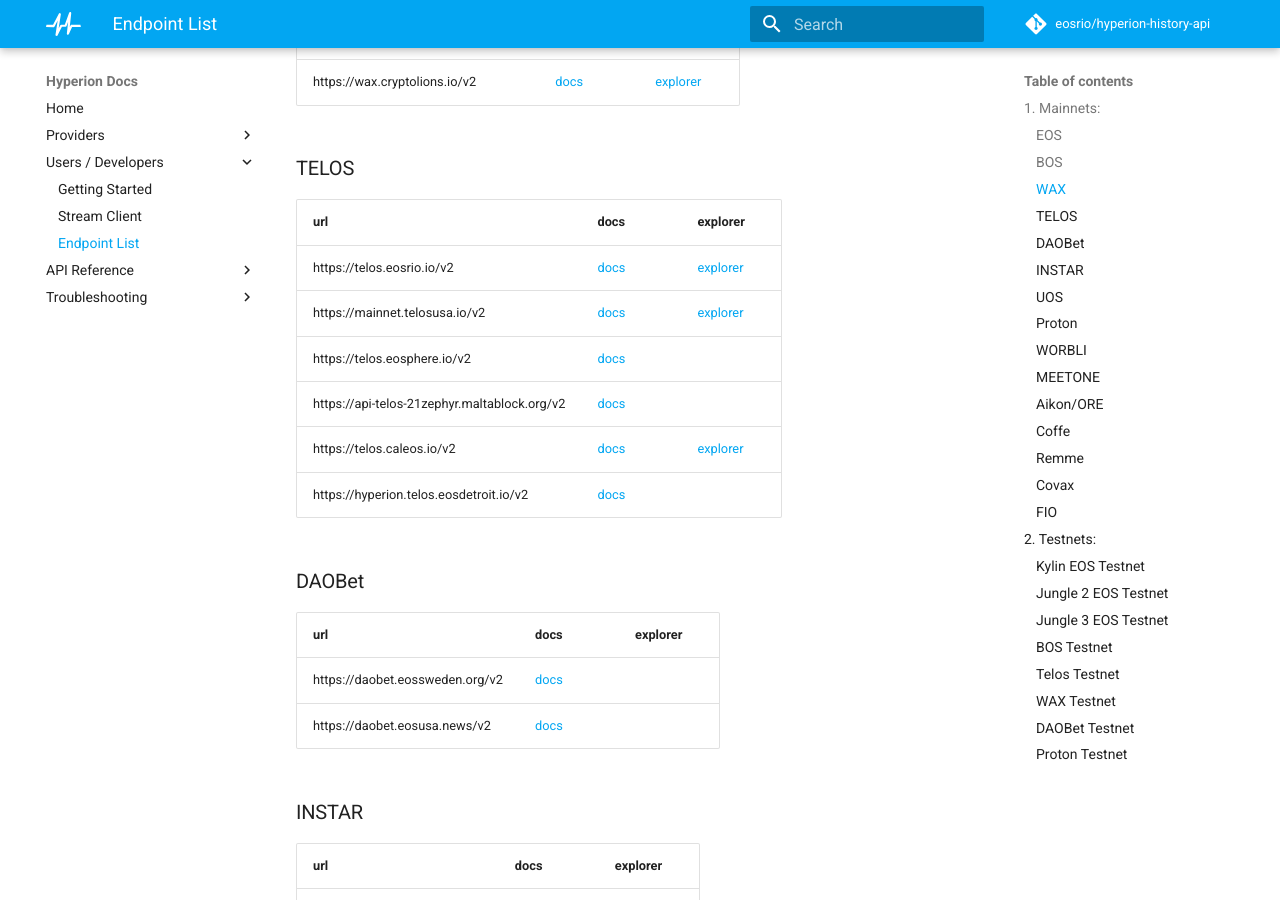
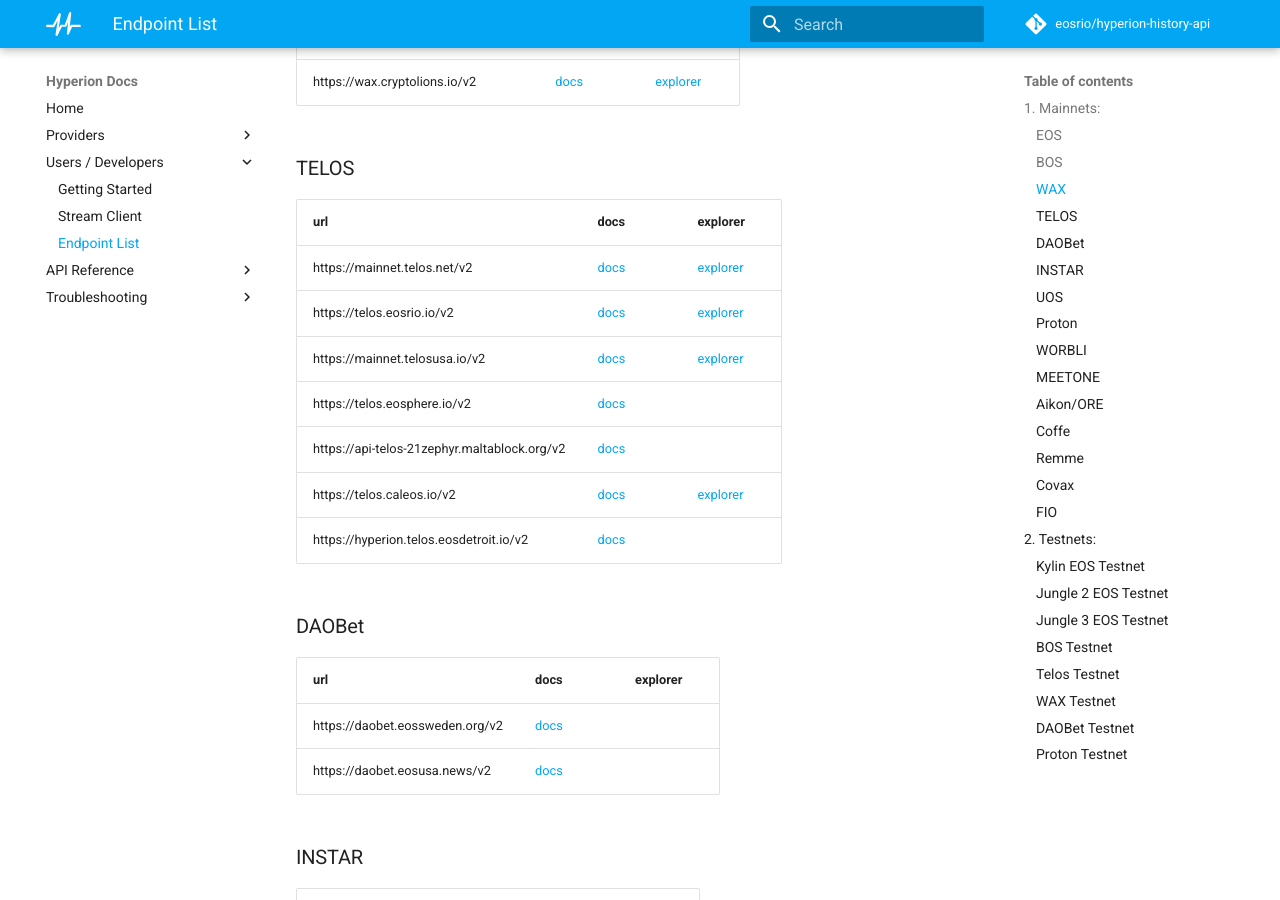
Before and after one commit to eosrio/hyperion-docs, an MkDocs documentation site: the page built from docs/endpoint.md, in a window 1280 px wide and 900 px high, scrolled down 1167 px. Built offline with MkDocs 1.6.1 and Material for MkDocs 9.7.7, drawn with Linux system fonts in a browser that asks for light colours; comment, search, counter and statistics services are not loaded; some of the changed text lies outside the part shown.

Commit message:
Update Endpoint list
Add official Telos Hyperion endpoints

```diff
--- a/docs/endpoint.md
+++ b/docs/endpoint.md
@@ -39,6 +39,7 @@
 
 | url | docs | explorer |
 | ---- | ---------- | ----------- |
+| https://mainnet.telos.net/v2 | [docs](https://mainnet.telos.net/v2/docs) | [explorer](https://mainnet.telos.net/v2/explore) |
 | https://telos.eosrio.io/v2 | [docs](https://telos.eosrio.io/v2/docs) | [explorer](https://telos.eosrio.io/v2/explore) |
 | https://mainnet.telosusa.io/v2 | [docs](https://mainnet.telosusa.io/v2/docs) | [explorer](https://mainnet.telosusa.io/v2/explore) |
 | https://telos.eosphere.io/v2 | [docs](https://telos.eosphere.io/v2/docs) |  |
@@ -162,6 +163,7 @@
 
 | url | docs | explorer |
 | ---- | ---------- | ----------- |
+| https://testnet.telos.net/v2 | [docs](https://testnet.telos.net/v2/docs) | [explorer](https://testnet.telos.net/v2/explore) |
 | https://testnet.telosusa.io/v2 | [docs](https://testnet.telosusa.io/v2/docs) | [explorer](https://testnet.telosusa.io/v2/explore) |
 | https://testnet.telos.caleos.io/v2 | [docs](https://testnet.telos.caleos.io/v2/docs) | [explorer](https://testnet.telos.caleos.io/v2/explore) |
 
```
